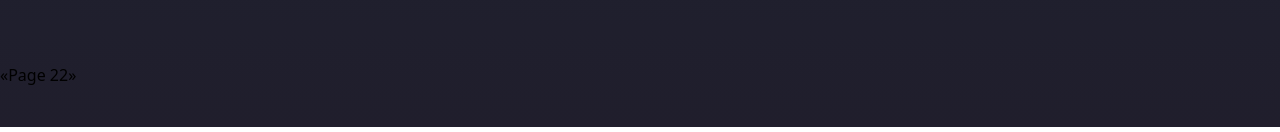
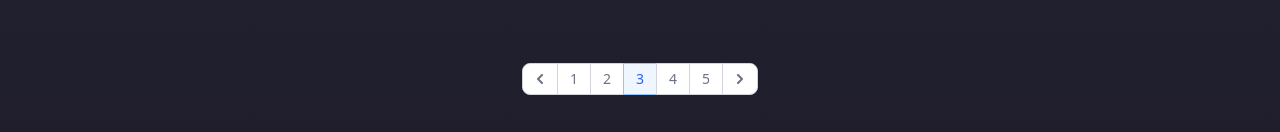
Before and after one commit to Leap-Chanvuthy/Schoolio, a React (Vite) app: page / in a window 1280 px wide. Shown: the part 1169-1301 px from the top of the page. Built offline with nearby package versions, Linux system fonts and the light colour scheme.

Commit message:
add:responsive navigation bar

```diff
--- a/src/components/Books/BookList.jsx
+++ b/src/components/Books/BookList.jsx
@@ -89,7 +89,9 @@ const BookList = () => {
     const [loading , setLoading] = useState(true);
 
     useEffect(() => {
+        setTimeout(() => {
           setbooks(Books);
+        }, 1000);
         setLoading(false);
         if(Books.length == 0){
             return <div><h4>No books</h4></div>
@@ -98,8 +100,9 @@ const BookList = () => {
 
 
     return (
+        <div>
           <div className="grid justify-items-center lg:grid-cols-5 md:grid-cols-3 sm:grid-cols-2 py-10 px-12">
-            {loading && <h4>Loading ....</h4>}
+              {loading && <h2 className="text-gray-400">Loading ....</h2>}
               { books && books.map((book) => (
               <div key={book.id}>
                   <img src={book.image_url} className="w-[166px] h-[237px]" />
@@ -107,6 +110,43 @@ const BookList = () => {
               </div>
               ))}
           </div>
+          {/* Pagination */}
+          <nav aria-label="Page navigation example">
+            <ul className="flex items-center -space-x-px h-8 text-sm justify-center">
+              <li>
+                <a href="#" className="flex items-center justify-center px-3 h-8 ml-0 leading-tight text-gray-500 bg-white border border-gray-300 rounded-l-lg hover:bg-gray-100 hover:text-gray-700 dark:bg-gray-800 dark:border-gray-700 dark:text-gray-400 dark:hover:bg-gray-700 dark:hover:text-white">
+                  <span className="sr-only">Previous</span>
+                  <svg className="w-2.5 h-2.5" aria-hidden="true" xmlns="http://www.w3.org/2000/svg" fill="none" viewBox="0 0 6 10">
+                    <path stroke="currentColor" stroke-linecap="round" stroke-linejoin="round" stroke-width="2" d="M5 1 1 5l4 4"/>
+                  </svg>
+                </a>
+              </li>
+              <li>
+                <a href="#" className="flex items-center justify-center px-3 h-8 leading-tight text-gray-500 bg-white border border-gray-300 hover:bg-gray-100 hover:text-gray-700 dark:bg-gray-800 dark:border-gray-700 dark:text-gray-400 dark:hover:bg-gray-700 dark:hover:text-white">1</a>
+              </li>
+              <li>
+                <a href="#" className="flex items-center justify-center px-3 h-8 leading-tight text-gray-500 bg-white border border-gray-300 hover:bg-gray-100 hover:text-gray-700 dark:bg-gray-800 dark:border-gray-700 dark:text-gray-400 dark:hover:bg-gray-700 dark:hover:text-white">2</a>
+              </li>
+              <li>
+                <a href="#" aria-current="page" className="z-10 flex items-center justify-center px-3 h-8 leading-tight text-blue-600 border border-blue-300 bg-blue-50 hover:bg-blue-100 hover:text-blue-700 dark:border-gray-700 dark:bg-gray-700 dark:text-white">3</a>
+              </li>
+              <li>
+                <a href="#" className="flex items-center justify-center px-3 h-8 leading-tight text-gray-500 bg-white border border-gray-300 hover:bg-gray-100 hover:text-gray-700 dark:bg-gray-800 dark:border-gray-700 dark:text-gray-400 dark:hover:bg-gray-700 dark:hover:text-white">4</a>
+              </li>
+              <li>
+                <a href="#" className="flex items-center justify-center px-3 h-8 leading-tight text-gray-500 bg-white border border-gray-300 hover:bg-gray-100 hover:text-gray-700 dark:bg-gray-800 dark:border-gray-700 dark:text-gray-400 dark:hover:bg-gray-700 dark:hover:text-white">5</a>
+              </li>
+              <li>
+                <a href="#" className="flex items-center justify-center px-3 h-8 leading-tight text-gray-500 bg-white border border-gray-300 rounded-r-lg hover:bg-gray-100 hover:text-gray-700 dark:bg-gray-800 dark:border-gray-700 dark:text-gray-400 dark:hover:bg-gray-700 dark:hover:text-white">
+                  <span className="sr-only">Next</span>
+                  <svg className="w-2.5 h-2.5" aria-hidden="true" xmlns="http://www.w3.org/2000/svg" fill="none" viewBox="0 0 6 10">
+                    <path stroke="currentColor" stroke-linecap="round" stroke-linejoin="round" stroke-width="2" d="m1 9 4-4-4-4"/>
+                  </svg>
+                </a>
+              </li>
+            </ul>
+          </nav>
+        </div>
      );
 }
 
--- a/src/components/Books/Books.jsx
+++ b/src/components/Books/Books.jsx
@@ -11,11 +11,6 @@ const Book = () => {
                 </div>
             </div>
             <BookList/>
-            <div className="join">
-                <button className="join-item btn">«</button>
-                <button className="join-item btn">Page 22</button>
-                <button className="join-item btn">»</button>
-            </div>
         </div>
      );
 }
--- a/src/components/layouts/Navbar.jsx
+++ b/src/components/layouts/Navbar.jsx
@@ -1,13 +1,20 @@
+import { useState } from 'react';
 import {BiUpload} from 'react-icons/bi';
+import {HiX} from "react-icons/hi";
+import {GiHamburgerMenu} from "react-icons/gi";
 
 const Navbar = () => {
+    const [openNav , setOpenNav] = useState(false);
+    const toggleNav = () => {
+        setOpenNav(!openNav);
+    }
     return (
         <div className="bg-secondary p-10  font-bold text-gray-400">
-            <div className="flex justify-between items-center">
+            <div className="responsive flex justify-between items-center">
                 <div>
                     <h2>Logo</h2>
                 </div>
-                <div className="flex justify-center items-center  gap-6">
+                <div className="flex justify-center items-center gap-6">
                     <h4>Home</h4>
                     <h4>About Us</h4>
                     <h4>Login</h4>
@@ -17,6 +24,26 @@ const Navbar = () => {
                     </button>
                 </div>
             </div>
+            {/* Appear in small screen */}
+            <div className='flex justify-between items-center text-xl font-bold lg:hidden md:hidden'>
+                <div>
+                    <h2>Logo</h2>
+                </div>
+                <div>
+                    <button className='flex justify-center items-center gap-2 px-2 rounded-sm text-gray-400'>
+                        <span><BiUpload/></span>
+                        <span>Upload</span>
+                    </button>
+                </div>
+                {openNav ? <HiX className='cursor-pointer' onClick={toggleNav}/> : <GiHamburgerMenu className='cursor-pointer' onClick={toggleNav}/>}
+            </div>
+            <div className={`${openNav ? 'flex' : 'hidden' }  lg:hidden md:hidden justify-center items-center gap-6 py-10`}>
+                <div>
+                    <h4>Home</h4>
+                    <h4>About Us</h4>
+                    <h4>Login</h4>
+                </div>
+            </div>
         </div>
      );
 }
--- a/src/index.css
+++ b/src/index.css
@@ -13,3 +13,9 @@
 #khmer{
     font-family: 'Noto Sans Khmer', sans-serif;
 }
+
+@media (max-width: 575px) {
+    .responsive {
+      display: none;
+    }
+  }
```
Also changed, not shown: public/homepage.png (added), 1 other file (tests, documents, lock files or other folders). Lines whose indentation alone changed are shown as unchanged.
